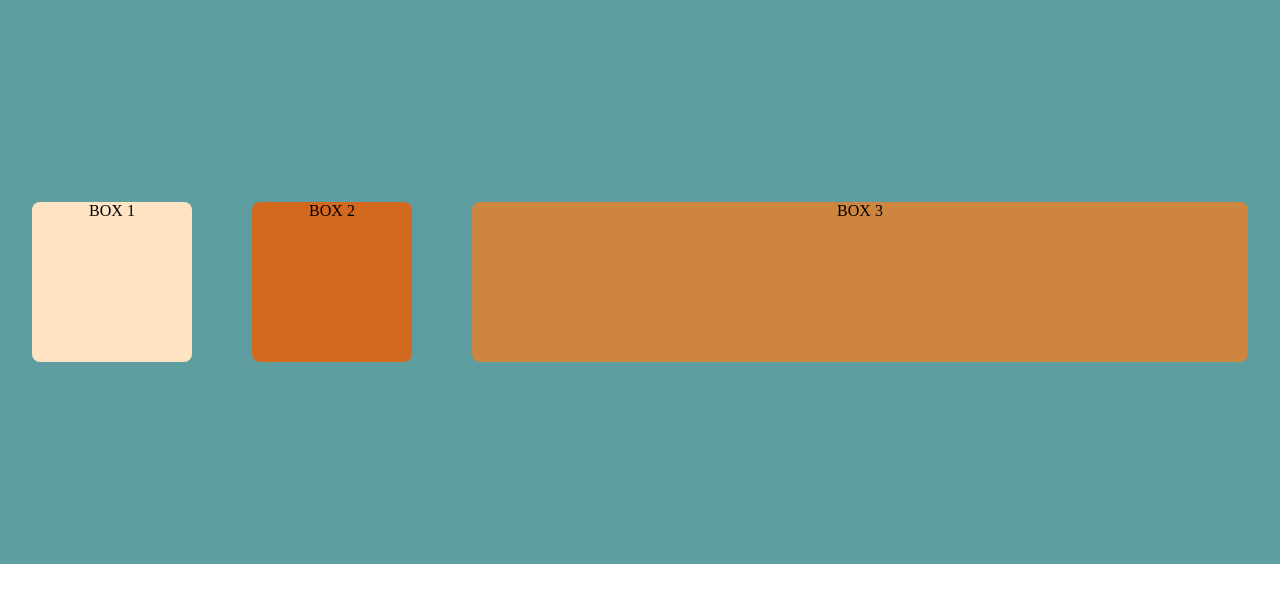
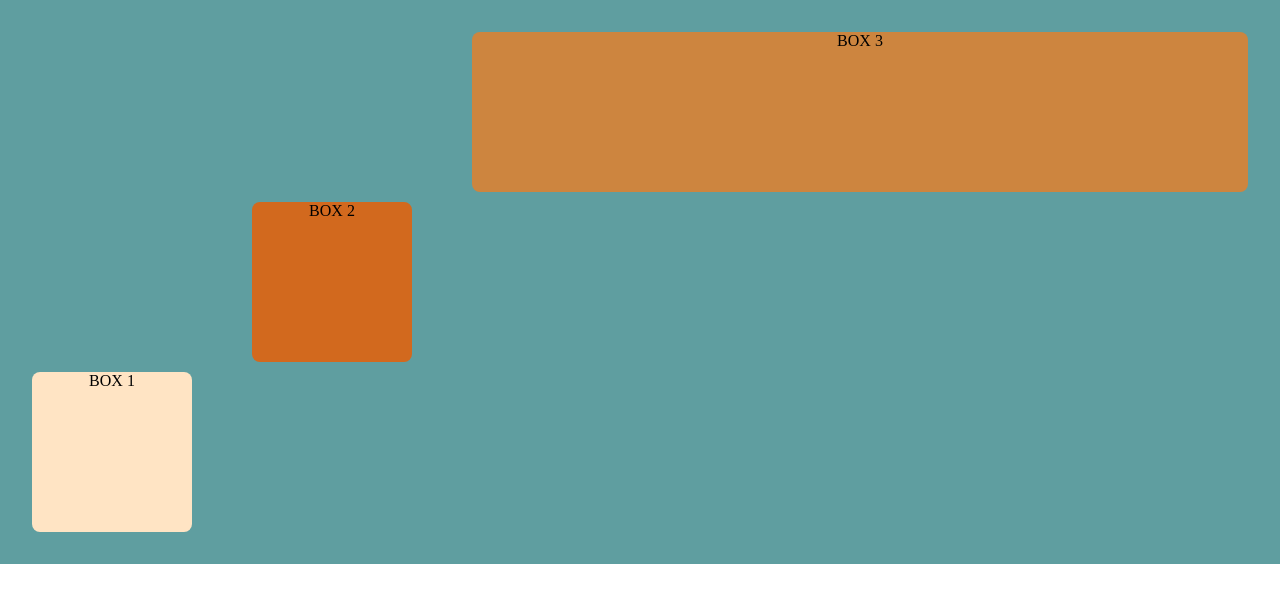
Before and after one commit to PedroLaraa/B2Basics-Study, a plain HTML site: page HTML + CSS/index.html in a window 1280 px wide. Drawn offline with Linux system fonts and the light colour scheme.

Commit message:
More CSS

```diff
--- a/HTML + CSS/index.css
+++ b/HTML + CSS/index.css
@@ -27,6 +27,7 @@
     /* flex-grow: 0;
     flex-shrink: 1;
     flex-basis: auto; */
+    align-self: flex-end;
 }
 
 .box-2 {
@@ -55,4 +56,5 @@
     /* flex-grow: 2;
     flex-shrink: 2;
     flex-basis: auto; */
+    align-self: flex-start;
 }
```
